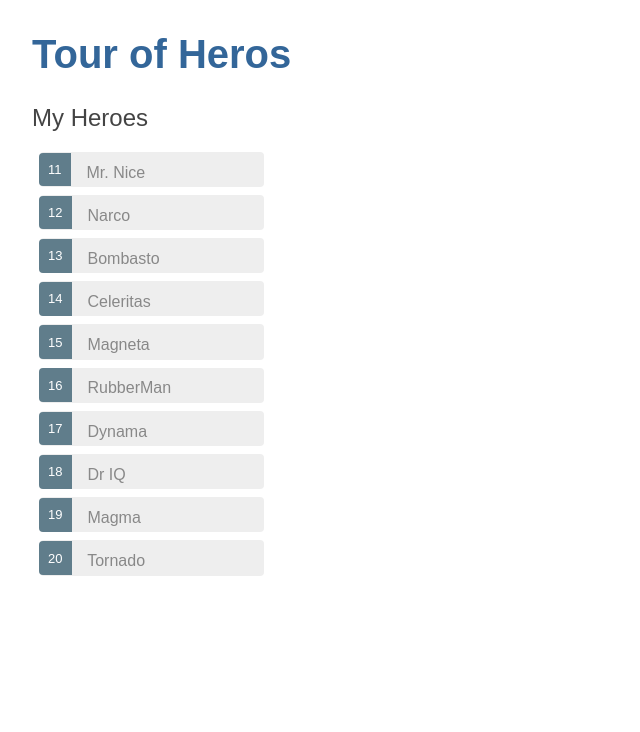
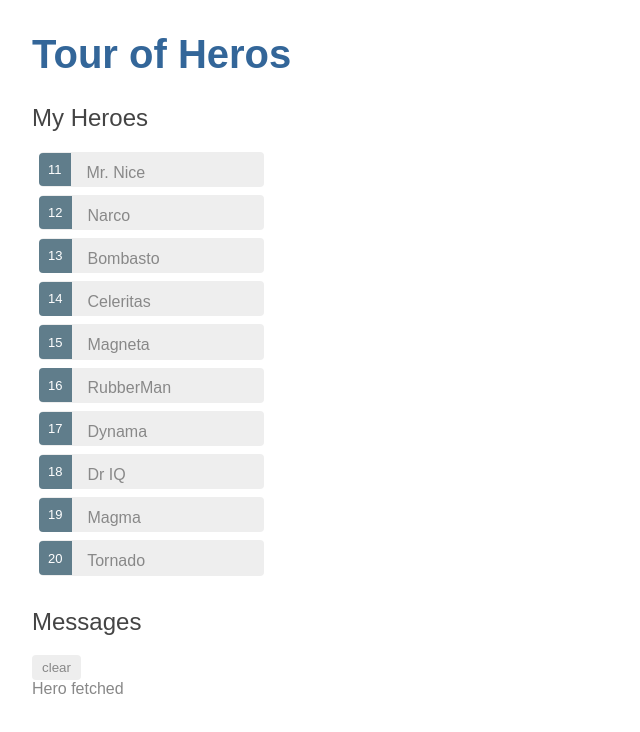
Before and after one commit to Compass-UI/angular-tour-of-heroes, an Angular app: page / in a window 1280 px wide. Shown: the top 732 px of the page, without its empty margins (0-640 px from the left). Built offline with nearby package versions, Linux system fonts and the light colour scheme.

Commit message:
WORKING: MessageService injecter in service and component to communicate

```diff
--- a/src/app/app.component.html
+++ b/src/app/app.component.html
@@ -1,2 +1,3 @@
 <h1>{{title}}</h1>
 <app-heroes></app-heroes>
+<app-messages></app-messages>
--- a/src/app/app.module.ts
+++ b/src/app/app.module.ts
@@ -7,6 +7,7 @@
 import { FormsModule } from '@angular/forms';
 import { HeroDetailComponent } from './hero-detail/hero-detail.component'; // <-- NgModel lives here
 import { HeroService } from './hero.service';
+import { MessagesComponent } from './messages/messages.component';
 
 
 
@@ -14,7 +15,8 @@
   declarations: [
     AppComponent,
     HeroesComponent,
-    HeroDetailComponent
+    HeroDetailComponent,
+    MessagesComponent
   ],
   imports: [
     BrowserModule,
--- a/src/app/hero.service.ts
+++ b/src/app/hero.service.ts
@@ -2,14 +2,15 @@
 import { Hero } from './hero';
 import { HEROES } from './mock-heroes';
 import { Observable, of } from 'rxjs';
-
+import { MessageService } from './message.service';
 
 @Injectable()
 export class HeroService {
 
-  constructor() { }
+  constructor(public messageService: MessageService) { }
 
   getHeroes(): Observable <Hero[]>{
+    this.messageService.add('Hero fetched');
     return of(HEROES);
   }
 
--- /dev/null
+++ b/src/app/message.service.ts
@@ -0,0 +1,16 @@
+import { Injectable } from '@angular/core';
+
+@Injectable({
+  providedIn: 'root',
+})
+export class MessageService {
+  messages: string[] = [];
+
+  add(message: string) {
+    this.messages.push(message);
+  }
+
+  clear() {
+    this.messages = [];
+  }
+}
--- /dev/null
+++ b/src/app/messages/messages.component.html
@@ -0,0 +1,6 @@
+<div *ngIf="messageService.messages.length">
+  <h2>Messages</h2>
+  <button class="clear"
+          (click)="messageService.clear()">clear</button>
+  <div *ngFor='let message of messageService.messages'> {{message}} </div>
+</div>
--- /dev/null
+++ b/src/app/messages/messages.component.ts
@@ -0,0 +1,17 @@
+import { Component, OnInit } from '@angular/core';
+import { MessageService } from '../message.service';
+
+
+@Component({
+  selector: 'app-messages',
+  templateUrl: './messages.component.html',
+  styleUrls: ['./messages.component.css']
+})
+export class MessagesComponent implements OnInit {
+
+  constructor(public messageService: MessageService) { }
+
+  ngOnInit() {
+  }
+
+}
```
Also changed, not shown: src/app/heroes/heroes.component.ts (+0 -8 lines), src/app/messages/messages.component.css (added), 2 other files (tests, documents, lock files or other folders).
